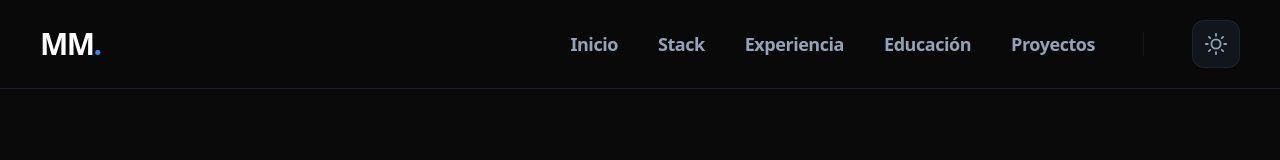
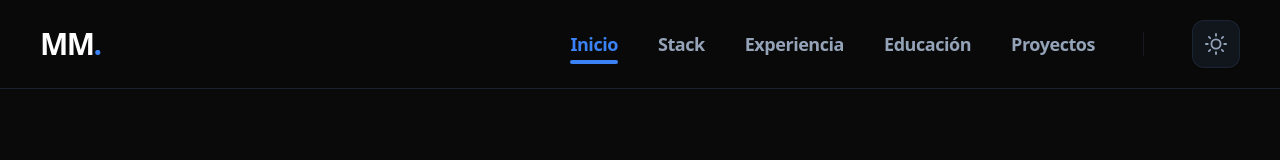
Before and after one commit to michelmassaad/Portafolio_Michel_Massaad, a React (Vite) app: page / in a window 1280 px wide. Shown: the top 160 px of the page. Built offline with nearby package versions, Linux system fonts and the light colour scheme.

Commit message:
actualizacion de navbar con inteersection observer

```diff
--- a/src/components/Navbar.jsx
+++ b/src/components/Navbar.jsx
@@ -1,9 +1,20 @@
 import { useState, useEffect } from 'react';
 import { FiSun, FiMoon, FiMenu, FiX } from 'react-icons/fi';
+
+// Afuera del componente: así no se recrea en cada render y el useEffect
+// que arma el IntersectionObserver puede depender de él con seguridad.
+const navLinks = [
+  { name: 'Inicio', href: '#inicio' },
+  { name: 'Stack', href: '#sobre-mi' },
+  { name: 'Experiencia', href: '#experiencia' },
+  { name: 'Educación', href: '#educacion' },
+  { name: 'Proyectos', href: '#proyectos' },
+];
 
 const Navbar = () => {
   const [isMobileMenuOpen, setIsMobileMenuOpen] = useState(false);
   const [theme, setTheme] = useState(localStorage.getItem('theme') || 'dark');
+  const [activeSection, setActiveSection] = useState('inicio');
 
   useEffect(() => {
     // Aplicamos la clase al documento y guardamos preferencia
@@ -11,15 +22,35 @@ const Navbar = () => {
     localStorage.setItem('theme', theme);
   }, [theme]);
 
+  // Scroll-spy: detecta qué sección está actualmente "en pantalla"
+  // y marca el link correspondiente como activo, sin usar rutas.
+  useEffect(() => {
+    const sectionIds = navLinks.map((link) => link.href.substring(1));
+    const sections = sectionIds
+      .map((id) => document.getElementById(id))
+      .filter(Boolean);
+
+    const observer = new IntersectionObserver(
+      (entries) => {
+        entries.forEach((entry) => {
+          if (entry.isIntersecting) {
+            setActiveSection(entry.target.id);
+          }
+        });
+      },
+      {
+        // Franja angosta cerca del centro vertical de la pantalla — así se activa
+        // el link cuando la sección realmente está "siendo vista", no apenas asoma.
+        rootMargin: '-45% 0px -50% 0px',
+        threshold: 0,
+      }
+    );
+
+    sections.forEach((section) => observer.observe(section));
+    return () => sections.forEach((section) => observer.unobserve(section));
+  }, []);
+
   const toggleTheme = () => setTheme(theme === 'dark' ? 'light' : 'dark');
-
-  const navLinks = [
-    { name: 'Inicio', href: '#inicio' },
-    { name: 'Stack', href: '#sobre-mi' },
-    { name: 'Experiencia', href: '#experiencia' },
-    { name: 'Educación', href: '#educacion' },
-    { name: 'Proyectos', href: '#proyectos' },
-  ];
 
   return (
     <nav
@@ -43,19 +74,28 @@ const Navbar = () => {
         {/* Desktop Menu */}
         <div className="hidden md:flex items-center gap-12">
           <ul className="flex items-center gap-10 text-base lg:text-lg font-bold tracking-tight">
-            {navLinks.map((link) => (
+            {navLinks.map((link) => {
+              const isActive = activeSection === link.href.substring(1);
+              return (
                 <li key={link.name}>
                   <a
                     href={link.href}
                     className="transition-colors relative group"
-                  style={{ color: 'var(--text-muted)' }}
+                    style={isActive ? undefined : { color: 'var(--text-muted)' }}
                   >
-                  <span className="group-hover:text-techBlue transition-colors">{link.name}</span>
-                  {/* El subrayado siempre usa el azul de marca */}
-                  <span className="absolute -bottom-2 left-0 w-0 h-1 bg-techBlue transition-all duration-300 group-hover:w-full rounded-full"></span>
+                    <span className={`group-hover:text-techBlue transition-colors ${isActive ? 'text-techBlue' : ''}`}>
+                      {link.name}
+                    </span>
+                    {/* El subrayado siempre usa el azul de marca; queda fijo si el link está activo */}
+                    <span
+                      className={`absolute -bottom-2 left-0 h-1 bg-techBlue transition-all duration-300 rounded-full ${
+                        isActive ? 'w-full' : 'w-0 group-hover:w-full'
+                      }`}
+                    ></span>
                   </a>
                 </li>
-            ))}
+              );
+            })}
           </ul>
 
           <div className="w-px h-6 bg-gray-700/30"></div>
@@ -113,18 +153,21 @@ const Navbar = () => {
         }}
       >
         <ul className="flex flex-col items-center gap-8 text-xl font-black uppercase tracking-widest">
-          {navLinks.map((link) => (
+          {navLinks.map((link) => {
+            const isActive = activeSection === link.href.substring(1);
+            return (
               <li key={link.name}>
                 <a
                   href={link.href}
                   onClick={() => setIsMobileMenuOpen(false)}
-                className="hover:text-techBlue transition-colors"
-                style={{ color: 'var(--text-muted)' }}
+                  className={`transition-colors ${isActive ? 'text-techBlue' : 'hover:text-techBlue'}`}
+                  style={isActive ? undefined : { color: 'var(--text-muted)' }}
                 >
                   {link.name}
                 </a>
               </li>
-          ))}
+            );
+          })}
         </ul>
       </div>
     </nav>
```
Lines whose indentation alone changed are shown as unchanged.
